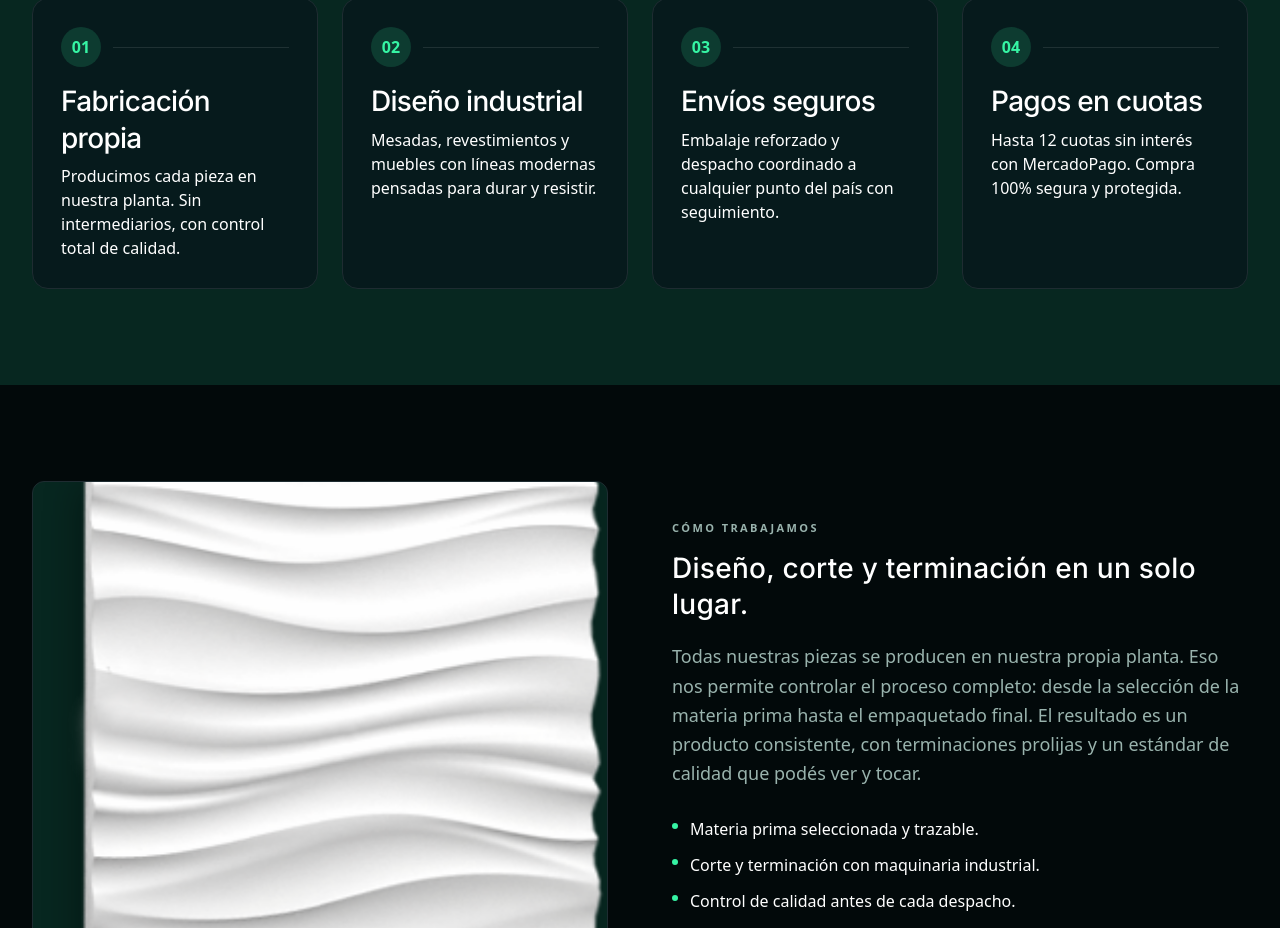
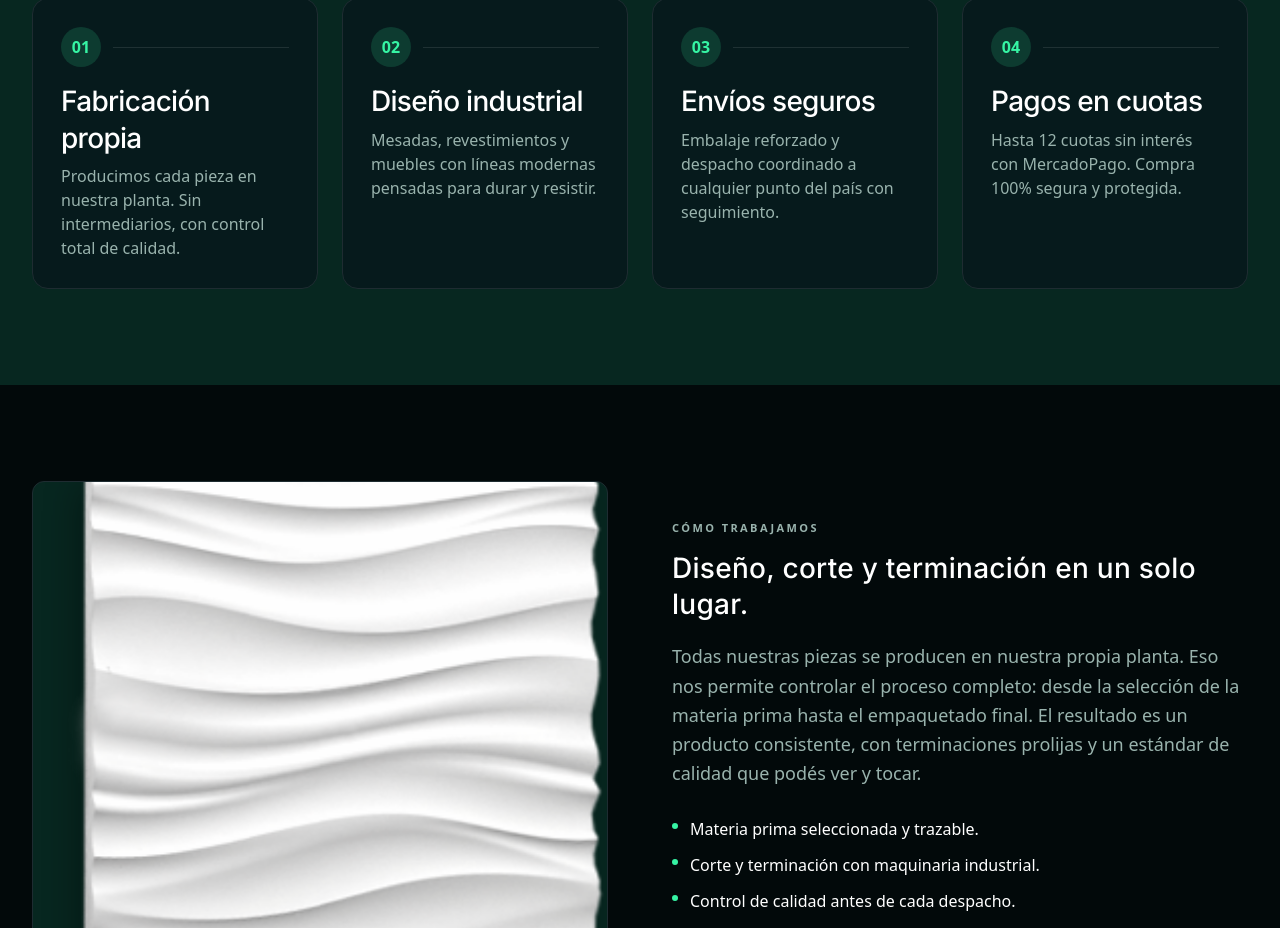
Before and after one commit to ferelchiflon/carsoplacweb, a React (Vite) app in the folder carsoplac-back/carsoplac-principal/: page /nosotros in a window 1280 px wide. Shown: the part 2118-3046 px from the top of the page. Built offline with nearby package versions, Linux system fonts and the light colour scheme; no server answers; what @mercadopago/sdk-react would draw is missing.

Commit message:
feat(style): fase 2a - renombrar text-body a copy en about.tsx

```diff
--- a/carsoplac-back/carsoplac-principal/src/pages/about.tsx
+++ b/carsoplac-back/carsoplac-principal/src/pages/about.tsx
@@ -199,7 +199,7 @@ export default function AboutPage() {
                 <h3 className="h2 tracking-tight">
                   {v.title}
                 </h3>
-                <p className="mt-2 text-body">
+                <p className="mt-2 copy">
                   {v.description}
                 </p>
               </div>
```
